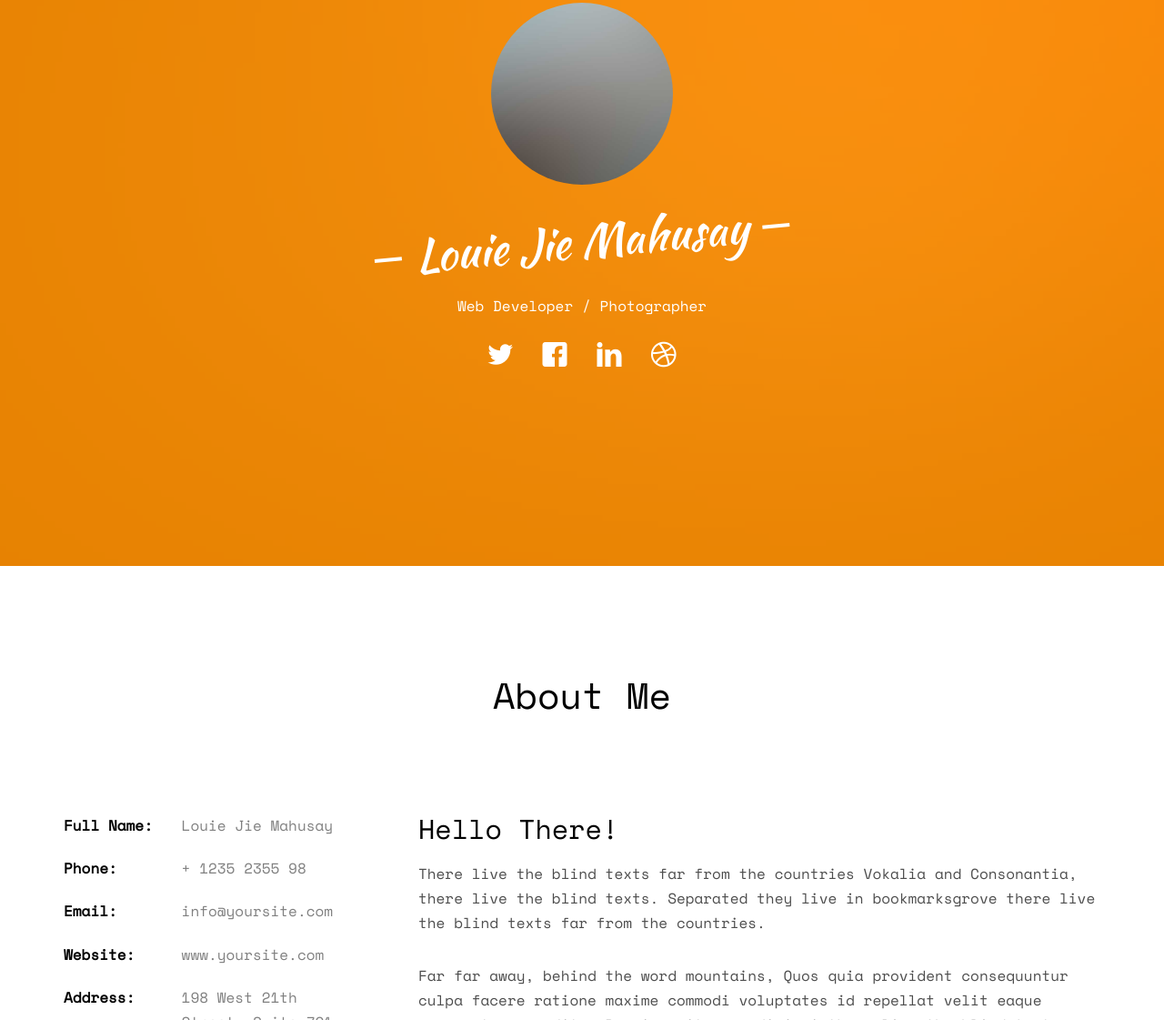
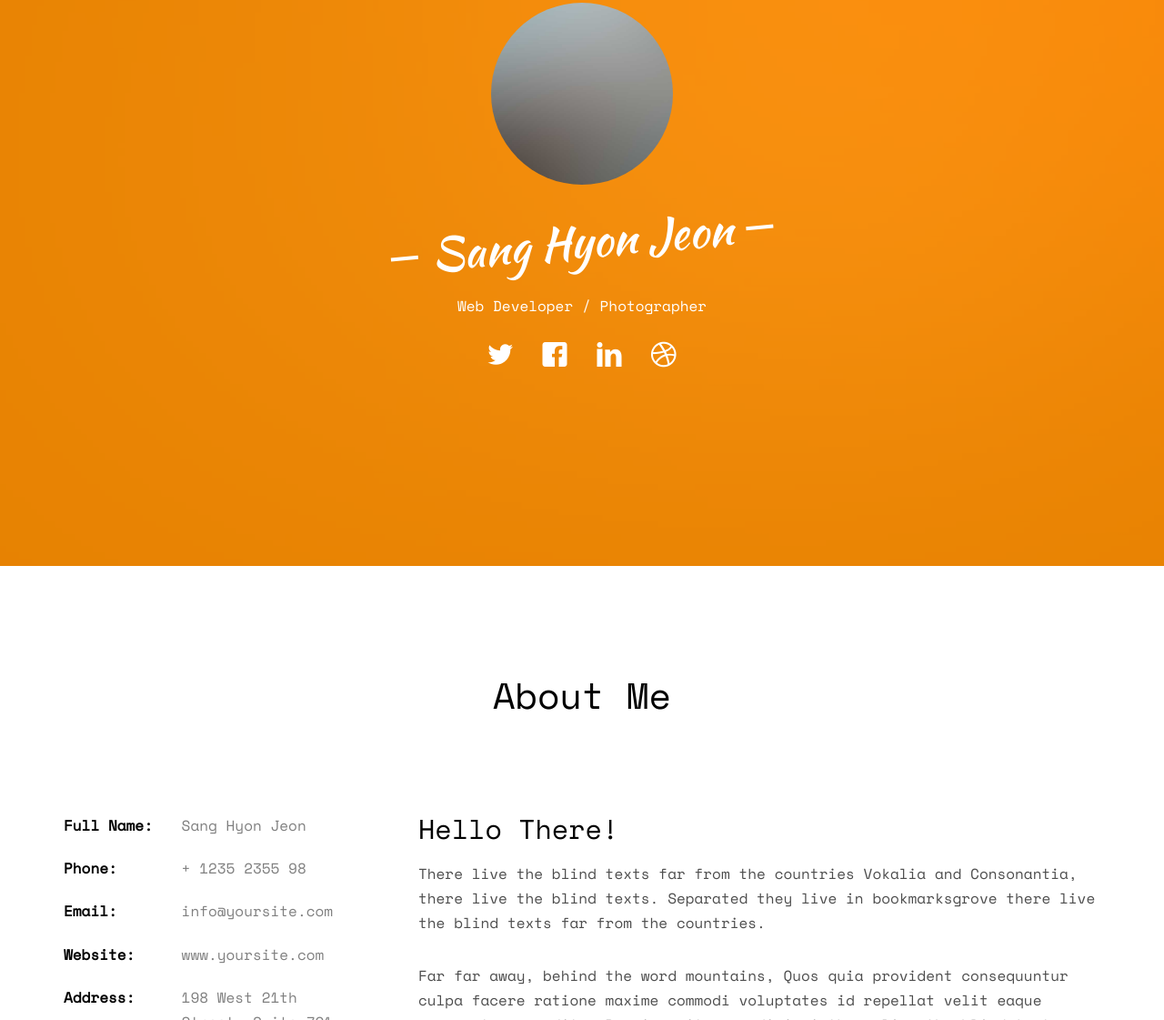
Before and after one commit to saangg/saangg.github.io, a plain HTML site: page index.html in a window 1280 px wide. Shown: the part 178-1299 px from the top of the page at 91% size. Drawn offline with nearby package versions, Linux system fonts and the light colour scheme; some packages are replaced by stand-ins of ours; no server answers; files whose address does not match are found by name.

Commit message:
Updating name

```diff
--- a/index.html
+++ b/index.html
@@ -68,7 +68,7 @@
 					<div class="display-t js-fullheight">
 						<div class="display-tc js-fullheight animate-box" data-animate-effect="fadeIn">
 							<div class="profile-thumb" style="background: url(images/user-3.jpg);"></div>
-							<h1><span>Louie Jie Mahusay</span></h1>
+							<h1><span>Sang Hyon Jeon</span></h1>
 							<h3><span>Web Developer / Photographer</span></h3>
 							<p>
 								<ul class="fh5co-social-icons">
@@ -95,7 +95,7 @@
 			<div class="row">
 				<div class="col-md-4">
 					<ul class="info">
-						<li><span class="first-block">Full Name:</span><span class="second-block">Louie Jie Mahusay</span></li>
+						<li><span class="first-block">Full Name:</span><span class="second-block">Sang Hyon Jeon</span></li>
 						<li><span class="first-block">Phone:</span><span class="second-block">+ 1235 2355 98</span></li>
 						<li><span class="first-block">Email:</span><span class="second-block">info@yoursite.com</span></li>
 						<li><span class="first-block">Website:</span><span class="second-block">www.yoursite.com</span></li>
```
